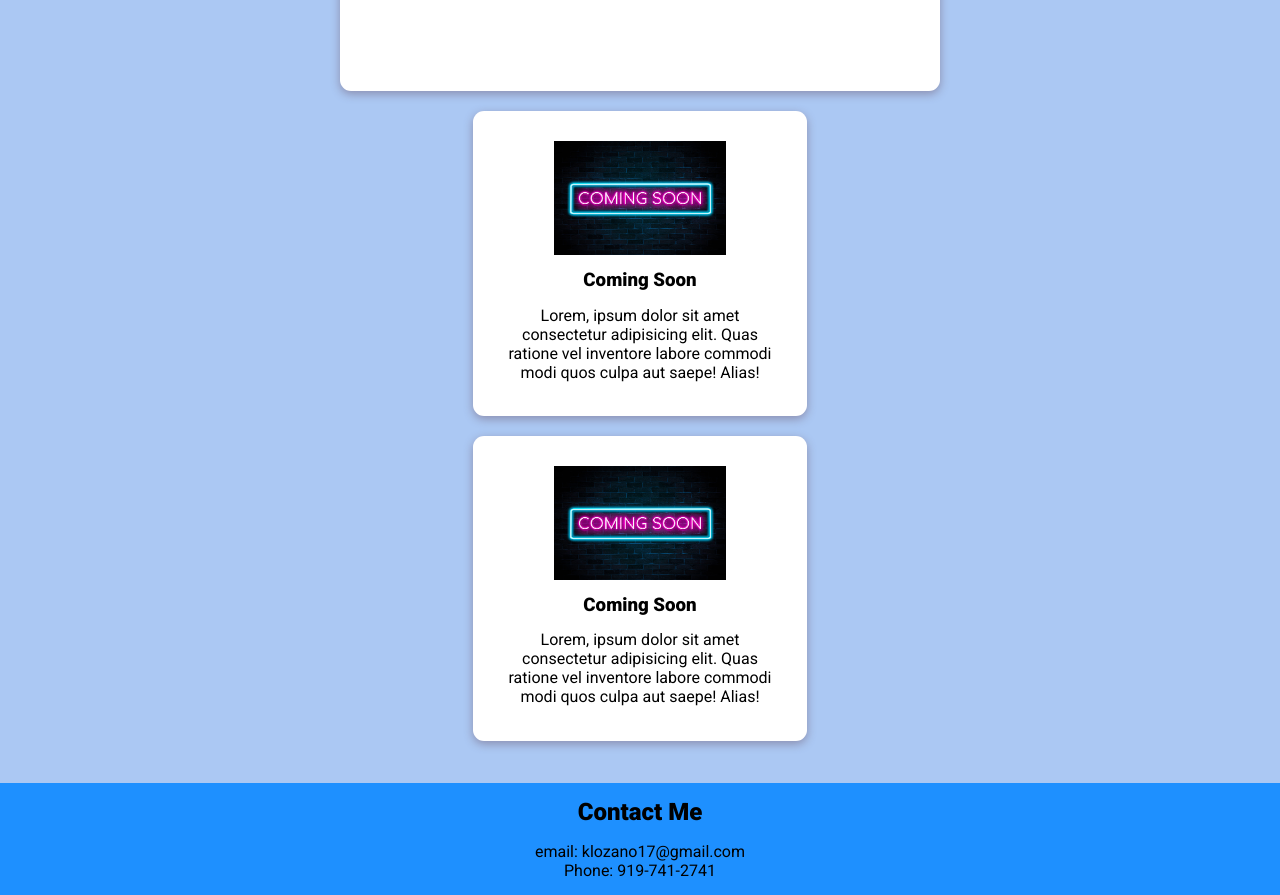
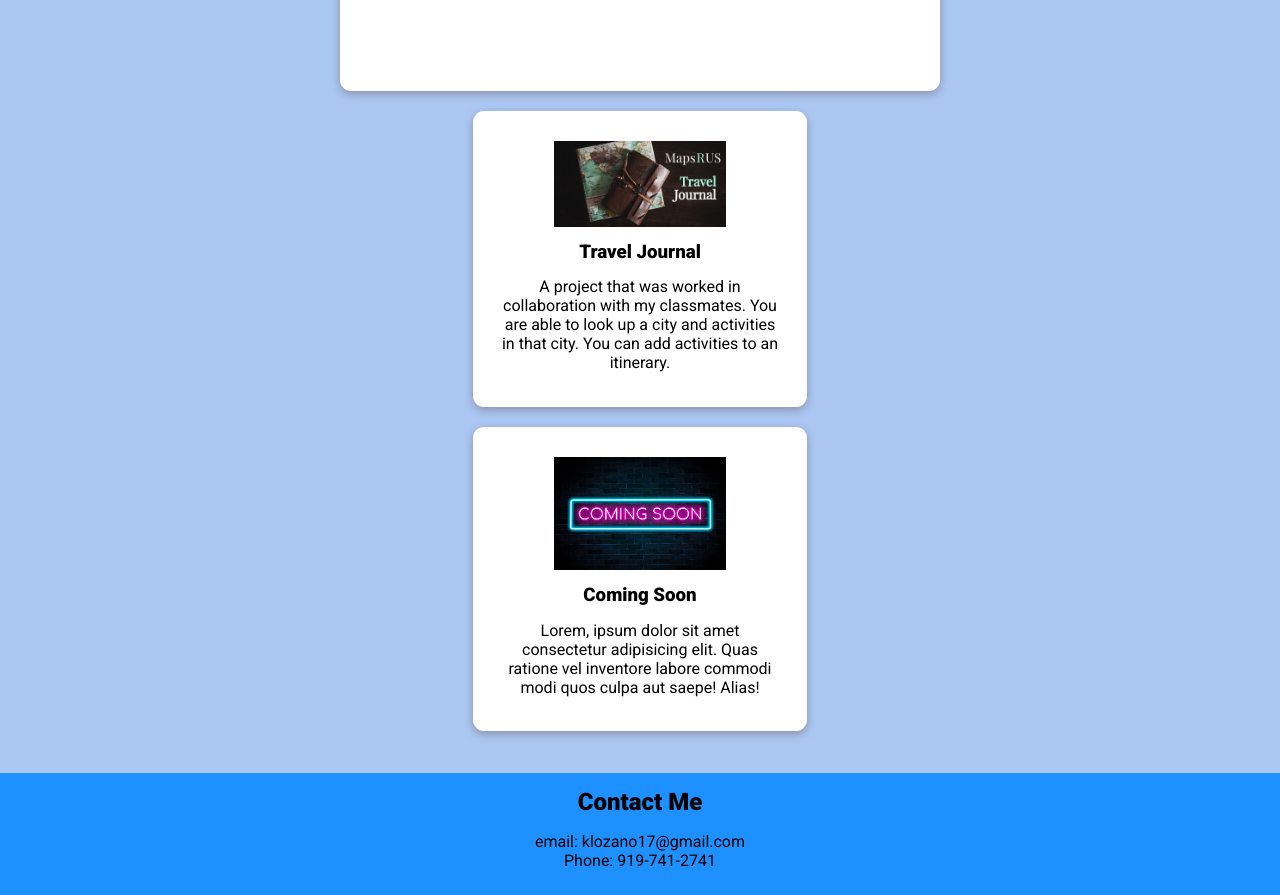
Before and after one commit to klozano17/Lozano-Portfolio, a plain HTML site: page index.html in a window 1280 px wide. Shown: the part 1460-2355 px from the top of the page. Drawn offline with Linux system fonts and the light colour scheme.

Commit message:
added new project

```diff
--- a/index.html
+++ b/index.html
@@ -58,12 +58,12 @@
             </p>
         </div>
         <div class="project-container project-card">
-            <img src="assets/images/coming-soon.jpg" alt="coming-soon-sign" loading="lazy" class="project-pic"/>
-            <h3 class="project-title">Coming Soon</h3>
+            <a href="https://guarded-reef-93768.herokuapp.com/" target="_blank" class="project-link">
+            <img src="assets/images/Travel-Journal.jpg" alt="travel-journal" loading="lazy" class="project-pic"/>
+            </a>
+            <h3 class="project-title">Travel Journal</h3>
             <p class="project-details">
-                Lorem, ipsum dolor sit amet consectetur adipisicing elit. Quas
-                ratione vel inventore labore commodi modi quos culpa aut saepe!
-                Alias!
+                A project that was worked in collaboration with my classmates. You are able to look up a city and activities in that city. You can add activities to an itinerary.
             </p>
             <a href="#" target="_blank" class="project-link"></a>
         </div>
```
Also changed, not shown: assets/images/Travel-Journal.jpg (added).
